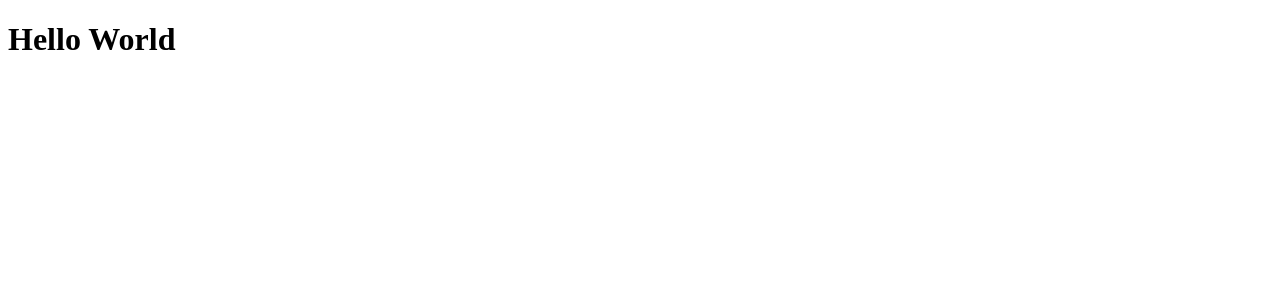
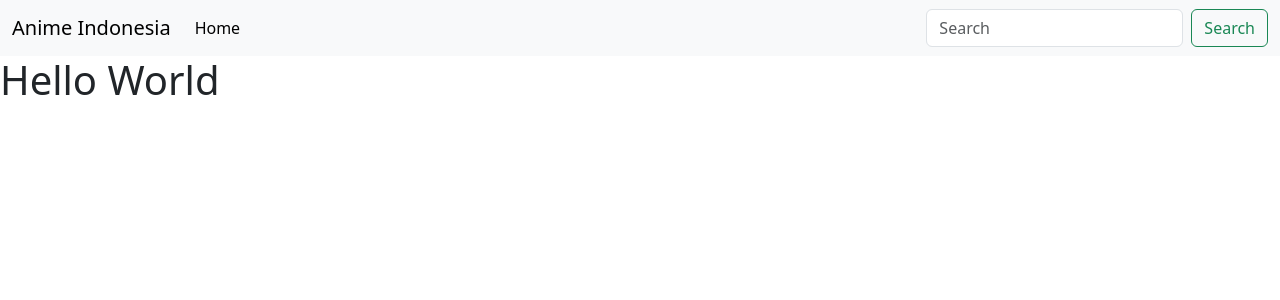
Before and after one commit to herraja/anime_indonesia, a Django app: page / in a window 1280 px wide. Shown: the top 300 px of the page. Run offline with Django 3.2, Linux system fonts and the light colour scheme; parts of the project's set-up code (start-up, migrations or seed data) failed here and were passed over; some libraries are stand-ins or nearby versions.

Commit message:
Modifikasi halaman beranda

```diff
--- a/templates/base.html
+++ b/templates/base.html
@@ -1,12 +1,17 @@
+{% load static %}
 <!DOCTYPE html>
 <html lang="en">
 <head>
     <meta charset="UTF-8">
     <meta http-equiv="X-UA-Compatible" content="IE=edge">
     <meta name="viewport" content="width=device-width, initial-scale=1.0">
+    <link rel="stylesheet" href="{% static 'css/bootstrap.css' %}">
     <title>{{page}} - {{website}}</title>
 </head>
 <body>
+    {% include "snippets/navbar.html" %}
+
     <h1>Hello World</h1>
+
 </body>
 </html>
--- /dev/null
+++ b/templates/snippets/navbar.html
@@ -0,0 +1,20 @@
+<nav class="navbar navbar-expand-lg bg-body-tertiary">
+    <div class="container-fluid">
+        <a class="navbar-brand" href="#">Anime Indonesia</a>
+        <button class="navbar-toggler" type="button" data-bs-toggle="collapse" data-bs-target="#navbarSupportedContent"
+            aria-controls="navbarSupportedContent" aria-expanded="false" aria-label="Toggle navigation">
+            <span class="navbar-toggler-icon"></span>
+        </button>
+        <div class="collapse navbar-collapse" id="navbarSupportedContent">
+            <ul class="navbar-nav me-auto mb-2 mb-lg-0">
+                <li class="nav-item">
+                    <a class="nav-link active" aria-current="page" href="#">Home</a>
+                </li>
+            </ul>
+            <form class="d-flex" role="search">
+                <input class="form-control me-2" type="search" placeholder="Search" aria-label="Search">
+                <button class="btn btn-outline-success" type="submit">Search</button>
+            </form>
+        </div>
+    </div>
+</nav>
```
